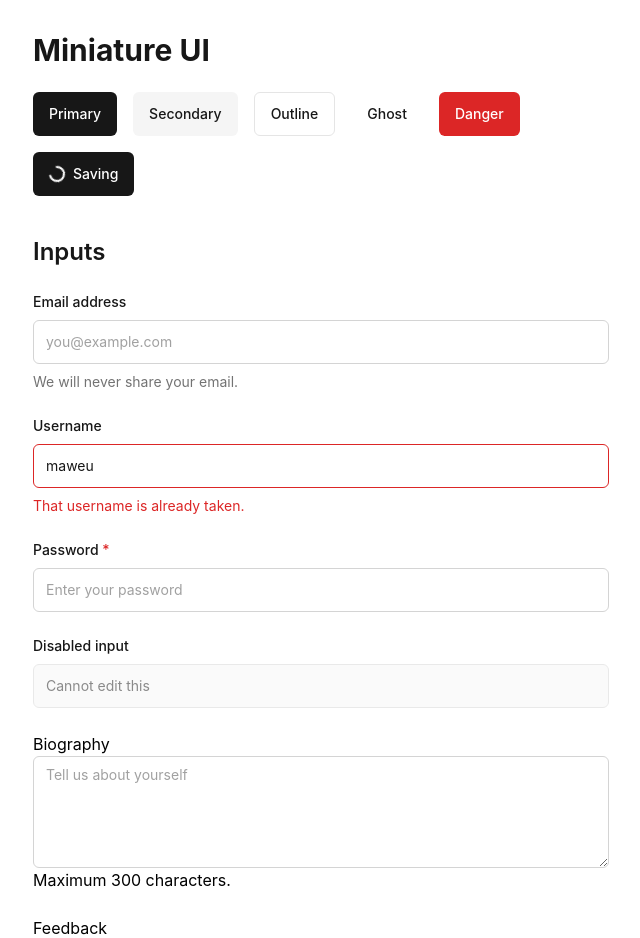
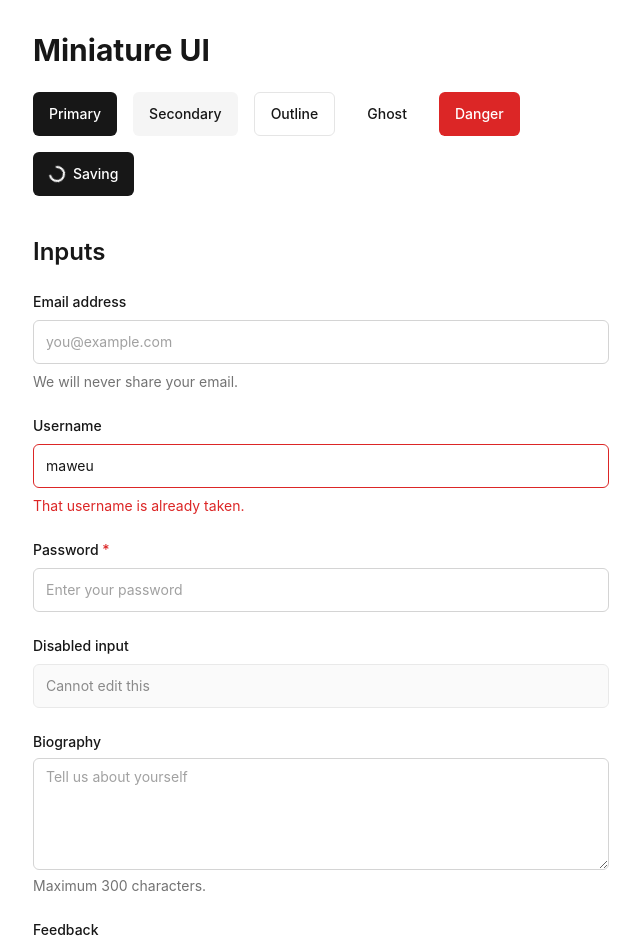
Before and after one commit to MaweuPaul/Miniature-UI, a React (Vite) app: page / in a window 1280 px wide. Shown: the top 938 px of the page, without its empty margins (319-959 px from the left). Built offline with nearby package versions, Linux system fonts and the light colour scheme.

Commit message:
feat: enhance Textarea component with required indicator and improved message display

```diff
--- a/src/components/textarea/textarea.tsx
+++ b/src/components/textarea/textarea.tsx
@@ -46,8 +46,14 @@ export function Textarea({
     .filter(Boolean)
     .join(' ');
   return (
-    <div>
-      <label htmlFor={id}>{label}</label>
+    <div className="space-y-1.5">
+      <label
+        htmlFor={id}
+        className="block text-sm font-medium text-neutral-900"
+      >
+        {label}
+        {required && <span className="ml-1 text-red-600">*</span>}
+      </label>
 
       <textarea
         id={id}
@@ -58,7 +64,15 @@ export function Textarea({
         {...textareaProps}
       />
 
-      {message && <p id={messageId}>{message}</p>}
+      {message && (
+        <p
+          id={messageId}
+          role={error ? 'alert' : undefined}
+          className={`text-sm ${error ? 'text-red-600' : 'text-neutral-500'}`}
+        >
+          {message}
+        </p>
+      )}
     </div>
   );
 }
```
